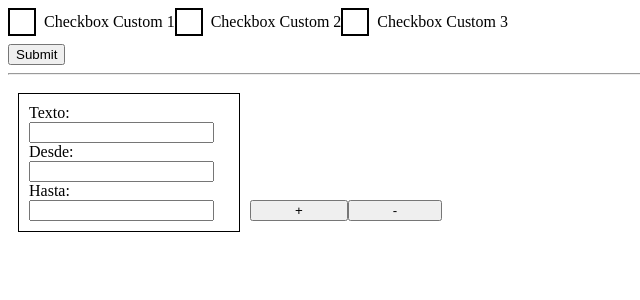
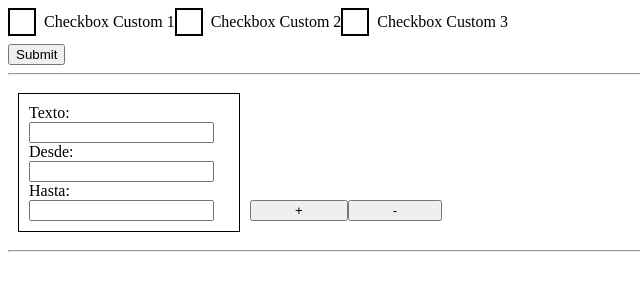
Before and after one commit to ddfilipov/register-custom-checbox, a React (Create React App) app: page / in a window 1280 px wide. Shown: the top 300 px of the page, without its empty margins (0-640 px from the left). Built offline with nearby package versions, Linux system fonts and the light colour scheme.

Commit message:
project structure modified

```diff
--- a/src/forms/Formulario1.tsx
+++ b/src/components/forms/Formulario1.tsx
@@ -30,7 +30,7 @@ export const Formulario1: FC = ({}) => {
     }, []);
 
     const clickMas = useCallback(() => {
-        append({texto: "", desde: "", hasta: "" });
+        append({ texto: "", desde: "", hasta: "" });
     }, []);
 
     const clickMenos = useCallback(() => {
@@ -45,6 +45,7 @@ export const Formulario1: FC = ({}) => {
                 <CheckboxFinal label="Checkbox Custom 3" register={{ ...register("check3") }} name={"check3"} />
                 <input type="submit" style={{ display: "block" }} />
                 <hr />
+                <div>
                     {fields.map((input, index) => (
                         <GrupoInputs
                             texto={input.texto}
@@ -58,6 +59,9 @@ export const Formulario1: FC = ({}) => {
                     ))}
                     <input type="button" value="          +          " onClick={clickMas} />
                     <input type="button" value="          -          " onClick={clickMenos} />
+                </div>
+                <hr />
+                <div></div>
             </form>
         </FormProvider>
     );
```
Also changed, not shown: src/App.tsx (+1 -7 lines), src/components/Checkbox.tsx (renamed from src/Checkbox.tsx), src/components/Checkbox2.tsx (renamed from src/Checkbox2.tsx), src/components/CheckboxFinal.tsx (renamed from src/CheckboxFinal.tsx), src/components/Formulario.tsx (renamed from src/Formulario.tsx), src/components/GrupoInputs.tsx (renamed from src/GrupoInputs.tsx), src/components/Input.tsx (renamed from src/Input.tsx). Lines whose indentation alone changed are shown as unchanged.
